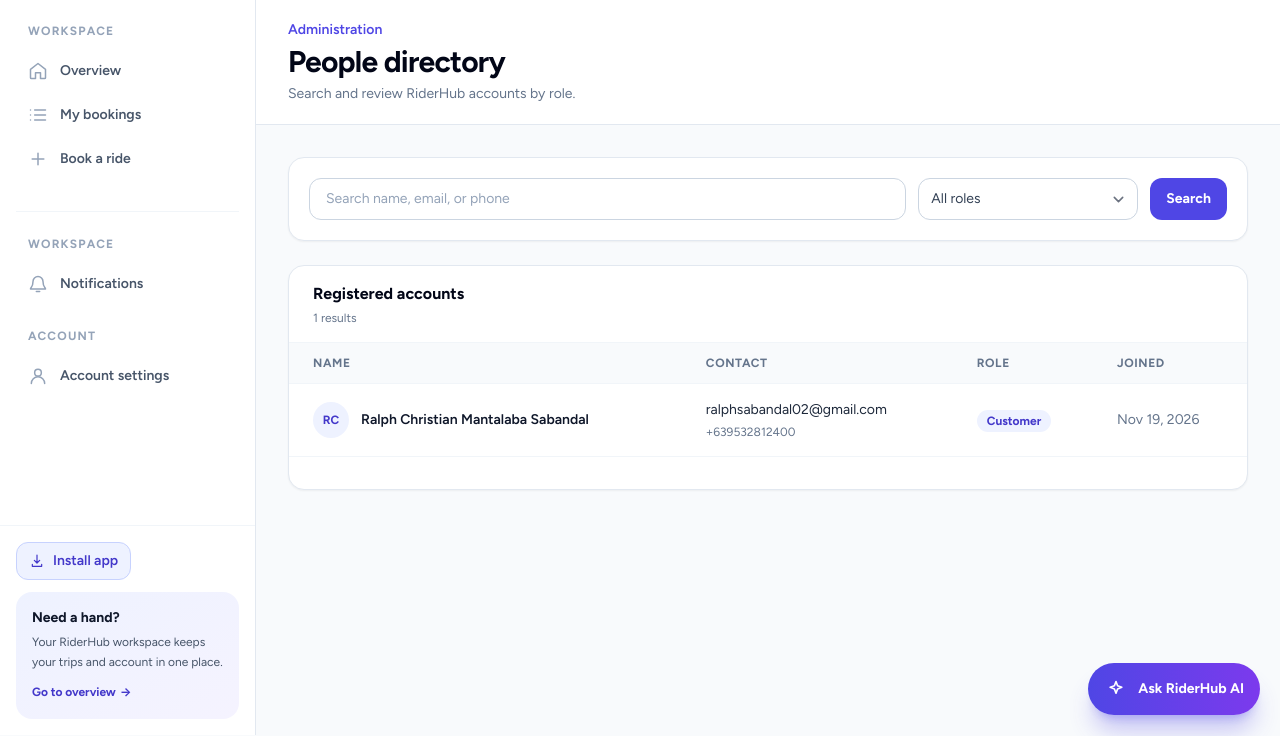
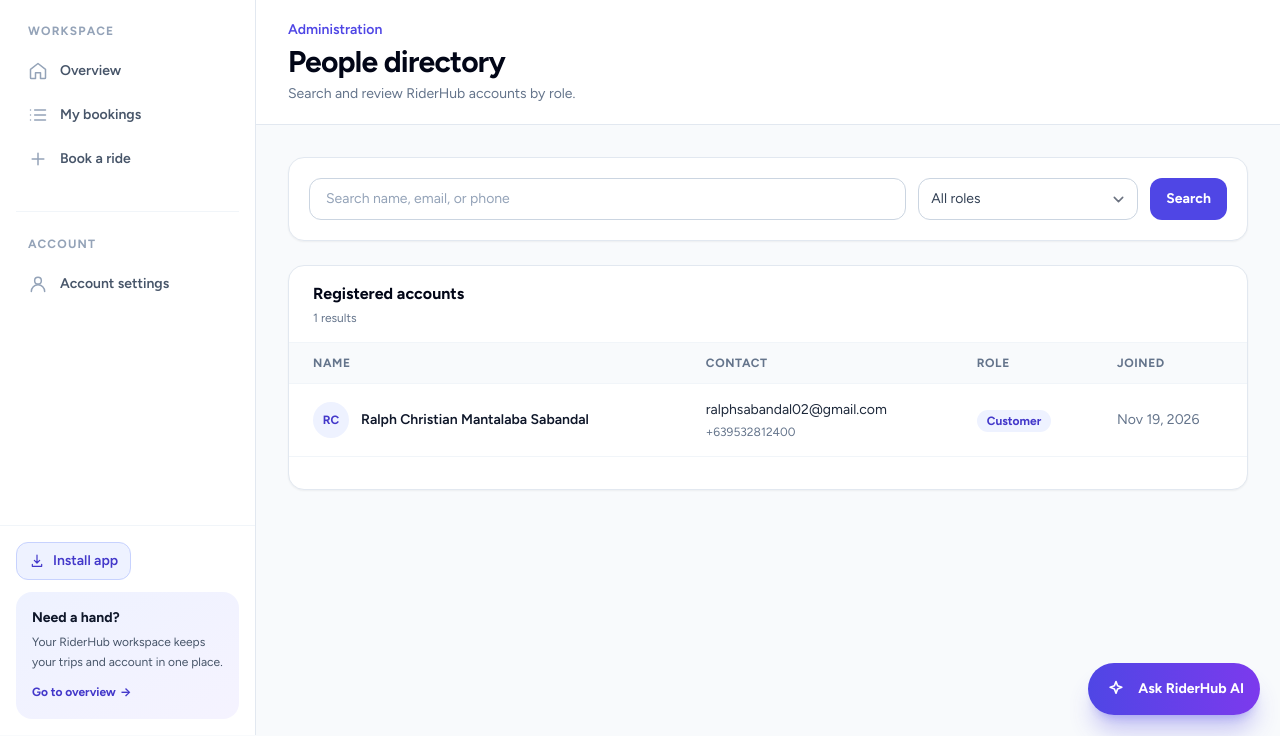
Before and after one commit to drixizll/riderhub, a Laravel app: page /admin/users in a window 1280 px wide. Shown: the part 65-801 px from the top of the page. Run offline with Laravel 12, Linux system fonts and the light colour scheme; a user stored in the database is signed in; data comes from the database, SQL or seed files in the repository; data that the repository does not hold is empty; style sheets or scripts are compiled from the project's sources.

Commit message:
chore: remove duplicate notifications link from sidebar

```diff
--- a/resources/views/layouts/sidebar.blade.php
+++ b/resources/views/layouts/sidebar.blade.php
@@ -1,6 +1,5 @@
 @php
     $role = Auth::user()->role;
-    $unreadNotificationCount = Auth::user()->unreadNotifications()->count();
     $dashboardRoute = match ($role) {
         'customer' => 'customer.dashboard',
         'rider' => 'rider.dashboard',
@@ -57,17 +56,7 @@
         </nav>
 
         <div class="mt-8 border-t border-slate-100 pt-6">
-            <p class="px-3 text-xs font-bold uppercase tracking-widest text-slate-400">Workspace</p>
-            <a href="{{ route('notifications.index') }}"
-               @click="sidebarOpen = false"
-               class="{{ request()->routeIs('notifications.*') ? 'bg-indigo-50 text-indigo-700 ring-1 ring-inset ring-indigo-100' : 'text-slate-600 hover:bg-slate-50 hover:text-slate-900' }} mt-3 flex items-center gap-3 rounded-xl px-3 py-2.5 text-sm font-semibold transition">
-                <svg class="h-5 w-5 text-slate-400" viewBox="0 0 24 24" fill="none" stroke="currentColor" aria-hidden="true"><path stroke-linecap="round" stroke-linejoin="round" stroke-width="1.8" d="M18 9a6 6 0 0 0-12 0c0 7-3 7-3 9h18c0-2-3-2-3-9Zm-8 12h4" /></svg>
-                Notifications
-                @if ($unreadNotificationCount > 0)
-                    <span class="ml-auto rounded-full bg-rose-100 px-2 py-0.5 text-[11px] font-extrabold text-rose-700">{{ $unreadNotificationCount > 99 ? '99+' : $unreadNotificationCount }}</span>
-                @endif
-            </a>
-            <p class="mt-6 px-3 text-xs font-bold uppercase tracking-widest text-slate-400">Account</p>
+            <p class="px-3 text-xs font-bold uppercase tracking-widest text-slate-400">Account</p>
             <a href="{{ route('profile.edit') }}"
                @click="sidebarOpen = false"
                class="{{ request()->routeIs('profile.*') ? 'bg-indigo-50 text-indigo-700 ring-1 ring-inset ring-indigo-100' : 'text-slate-600 hover:bg-slate-50 hover:text-slate-900' }} mt-3 flex items-center gap-3 rounded-xl px-3 py-2.5 text-sm font-semibold transition">
```
